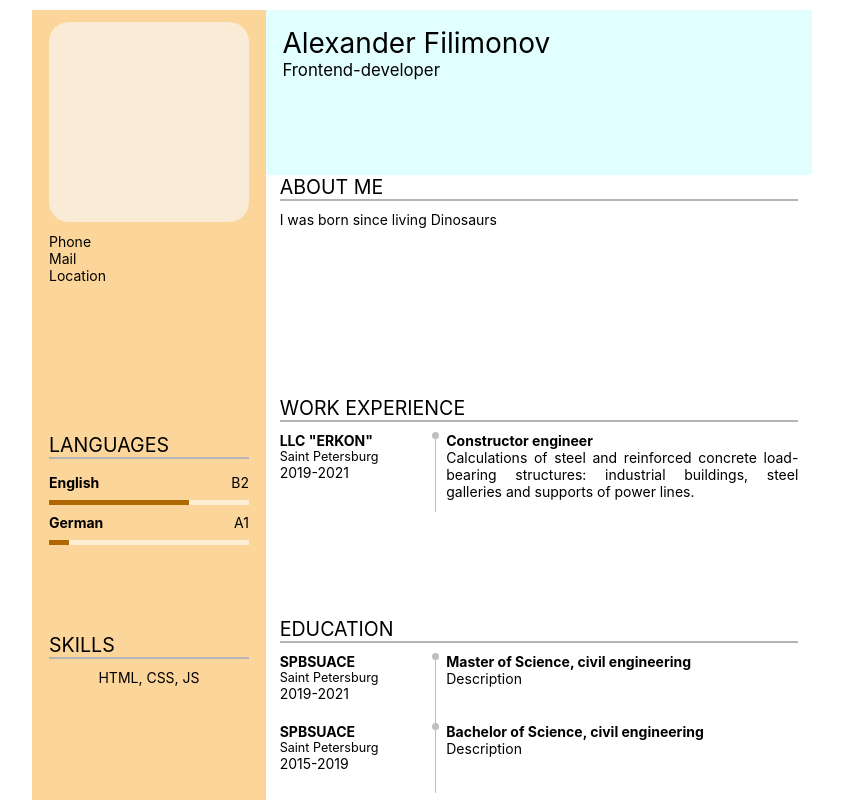
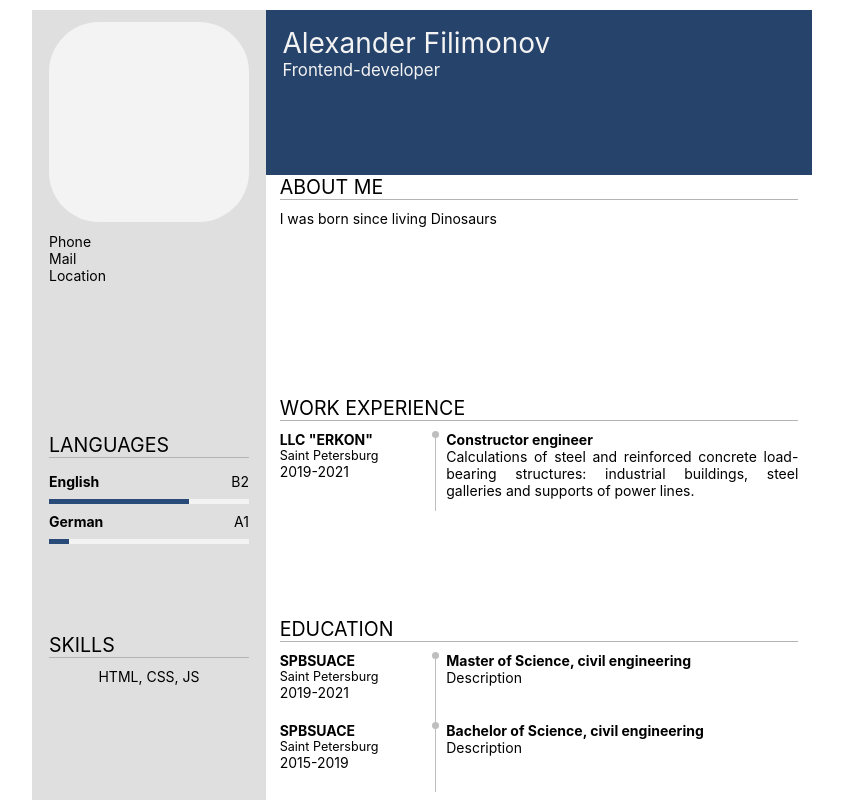
Before and after one commit to LuFtKrabbe/CV, a React (Create React App) app: page / in a window 1280 px wide. Shown: the top 800 px of the page, without its empty margins (218-1061 px from the left). Built offline with nearby package versions, Linux system fonts and the light colour scheme.

Commit message:
refactor: change CV color theme

```diff
--- a/src/pages/print/column.scss
+++ b/src/pages/print/column.scss
@@ -3,8 +3,8 @@
   box-sizing: border-box;
   width: 200px;
   height: 200px;
-  background-color: antiquewhite;
-  border-radius: 20px;
+  background-color: rgb(243, 243, 243);
+  border-radius: 50px;
   padding: 10%;
   margin: 5%;
 }
@@ -25,7 +25,7 @@
     @include flex(flex, center, flex-start);
     width: 100%;
     font-size: 1.4rem;
-    border-bottom: solid 2px $color-column-divider;
+    border-bottom: solid 1px $color-column-divider;
   }
   & .languages-container {
     @include flex(flex, center, center, column);
@@ -43,7 +43,7 @@
     @include flex(flex, center, flex-start);
     width: 100%;
     font-size: 1.4rem;
-    border-bottom: solid 2px $color-column-divider;
+    border-bottom: solid 1px $color-column-divider;
   }
   & .skills-text {
     margin: 10px 0 0 0;
--- a/src/pages/print/main.scss
+++ b/src/pages/print/main.scss
@@ -2,6 +2,7 @@
   box-sizing: border-box;
   height: 15%;
   width: 100%;
+  color: $color-main-header-text;
   padding: 3%;
   background-color: $color-main-header;
 }
@@ -23,7 +24,7 @@
   height: 20%;
   font-size: 1.4rem;
   & .about-header {
-    border-bottom: solid 2px $color-main-divider;
+    border-bottom: solid 1px $color-main-divider;
   }
   & .about-text {
     margin: 10px 0 0 0;
@@ -36,7 +37,7 @@
   height: 20%;
   font-size: 1.4rem;
   & .exprerience-header {
-    border-bottom: solid 2px $color-main-divider;
+    border-bottom: solid 1px $color-main-divider;
   }
   & .exprerience-container {
     margin: 10px 0 0 0;
@@ -48,7 +49,7 @@
   height: 20%;
   font-size: 1.4rem;
   & .education-header {
-    border-bottom: solid 2px $color-main-divider;
+    border-bottom: solid 1px $color-main-divider;
   }
   & .education-container {
     margin: 10px 0 0 0;
--- a/src/styles/colors.scss
+++ b/src/styles/colors.scss
@@ -1,10 +1,11 @@
-$color-column: rgb(252, 213, 154);
+$color-column: rgb(223, 223, 223);
 $color-column-divider: rgb(180, 180, 180);
 
-$color-column-lang-background: rgb(255, 239, 215);
-$color-column-lang-fullness: rgb(175, 105, 0);
+$color-column-lang-background: rgb(243, 243, 243);
+$color-column-lang-fullness: rgb(41, 75, 122);
 
-$color-main-header: rgb(226, 255, 255);
+$color-main-header: rgb(38, 67, 107);
+$color-main-header-text: rgb(243, 243, 243);
 $color-main-divider: rgb(180, 180, 180);
 
 $color-main-edu-divider: rgb(190, 190, 190);
```
